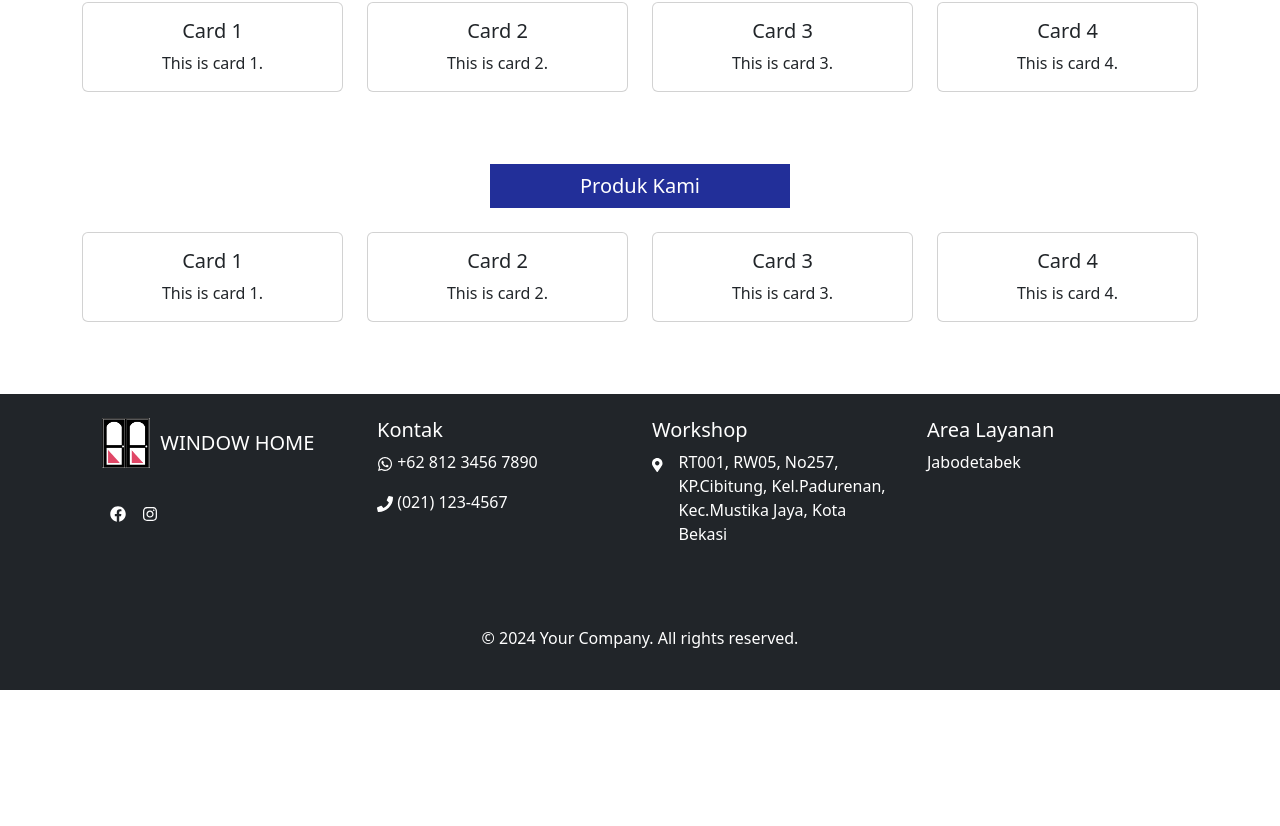
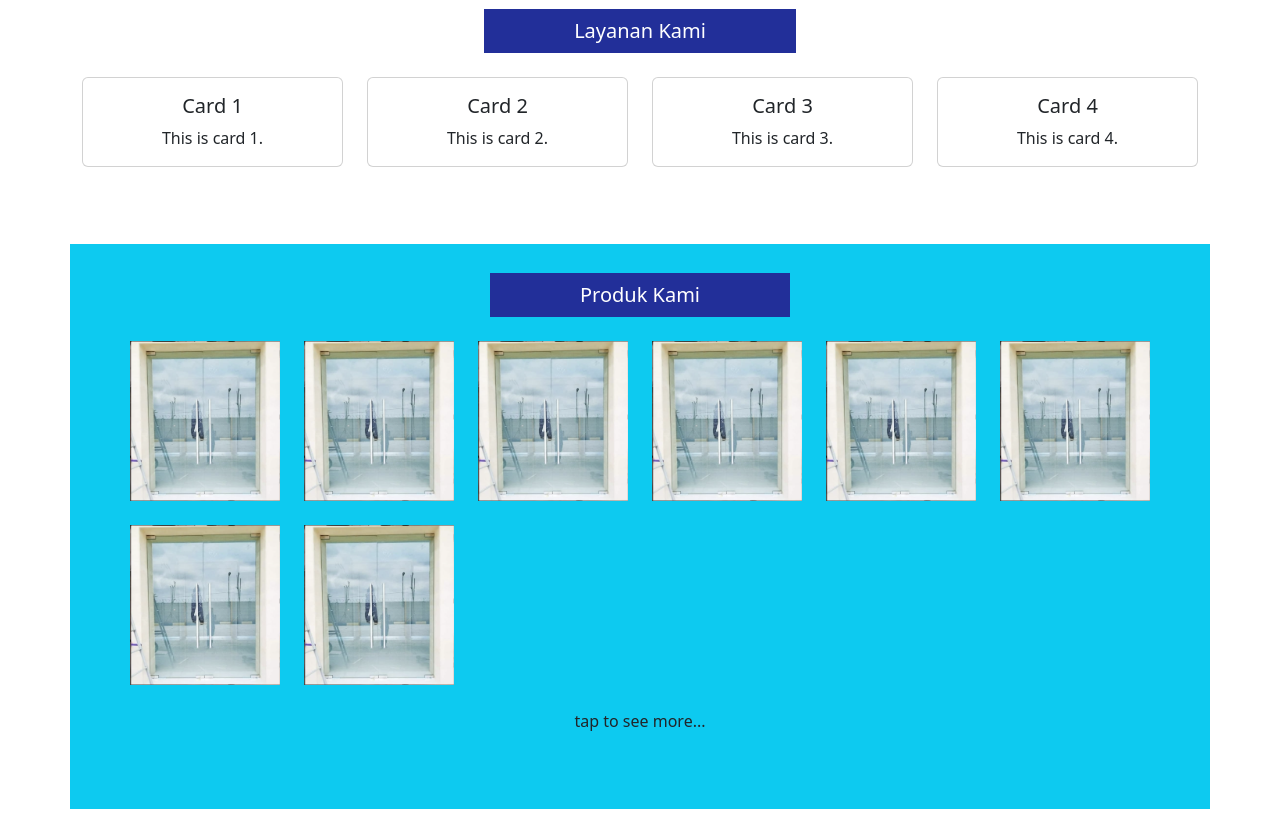
Before and after one commit to difhaels/vite-react-windowhome, a React (Vite) app: page / in a window 1280 px wide. Shown: the part 1714-2540 px from the top of the page. Before the commit the page ends 2404 px from the top, so only its background shows below. Built offline with nearby package versions, Linux system fonts and the light colour scheme.

Commit message:
added img produk kami

```diff
--- /dev/null
+++ b/src/assets/css/miniProducts.css
@@ -0,0 +1,4 @@
+.container {
+    padding: 5px;
+    margin-bottom: 50px;
+}
--- a/src/components/MiniProducts.jsx
+++ b/src/components/MiniProducts.jsx
@@ -1,55 +1,42 @@
 import React from "react";
 import { Container, Row, Col, Card } from "react-bootstrap";
+import image from "../assets/products/pintuKaca1.png";
+import "../assets/css/miniProducts.css";
 
 export default function MiniProducts() {
-    return (<>
-        <Container className="my-5">
+    return (<div className="container bg-info">
+        <Container className="px-5 pt-4">
             <div className="text-center">
                 <h5 className="mb-4 text-center" style={{ backgroundColor: '#222F99', color: 'white', display: 'inline-block', padding: '10px 90px'}}>Produk Kami</h5>
             </div>
             <Row>
-                <Col lg={3} md={6} sm={12} className="mb-4">
-                    <Card className="text-center">
-                    <Card.Body>
-                        <Card.Title>Card 1</Card.Title>
-                        <Card.Text>
-                        This is card 1.
-                        </Card.Text>
-                    </Card.Body>
-                    </Card>
+                <Col lg={2} md={6} sm={12} className="mb-4">
+                    <img src={image} alt="" className="img-fluid" />
                 </Col>
-                <Col lg={3} md={6} sm={12} className="mb-4">
-                    <Card className="text-center">
-                    <Card.Body>
-                        <Card.Title>Card 2</Card.Title>
-                        <Card.Text>
-                        This is card 2.
-                        </Card.Text>
-                    </Card.Body>
-                    </Card>
+                <Col lg={2} md={6} sm={12} className="mb-4">
+                    <img src={image} alt="" className="img-fluid" />
                 </Col>
-                <Col lg={3} md={6} sm={12} className="mb-4">
-                    <Card className="text-center">
-                    <Card.Body>
-                        <Card.Title>Card 3</Card.Title>
-                        <Card.Text>
-                        This is card 3.
-                        </Card.Text>
-                    </Card.Body>
-                    </Card>
+                <Col lg={2} md={6} sm={12} className="mb-4">
+                    <img src={image} alt="" className="img-fluid" />
                 </Col>
-                <Col lg={3} md={6} sm={12} className="mb-4">
-                    <Card className="text-center">
-                    <Card.Body>
-                        <Card.Title>Card 4</Card.Title>
-                        <Card.Text>
-                        This is card 4.
-                        </Card.Text>
-                    </Card.Body>
-                    </Card>
+                <Col lg={2} md={6} sm={12} className="mb-4">
+                    <img src={image} alt="" className="img-fluid" />
+                </Col>
+                <Col lg={2} md={6} sm={12} className="mb-4">
+                    <img src={image} alt="" className="img-fluid" />
+                </Col>
+                <Col lg={2} md={6} sm={12} className="mb-4">
+                    <img src={image} alt="" className="img-fluid" />
+                </Col>
+                <Col lg={2} md={6} sm={12} className="mb-4">
+                    <img src={image} alt="" className="img-fluid" />
+                </Col>
+                <Col lg={2} md={6} sm={12} className="mb-4">
+                    <img src={image} alt="" className="img-fluid" />
                 </Col>
             </Row>
+            <p className="text-center">tap to see more...</p>
         </Container>
-    </>
+    </div>
     );
 }
```
